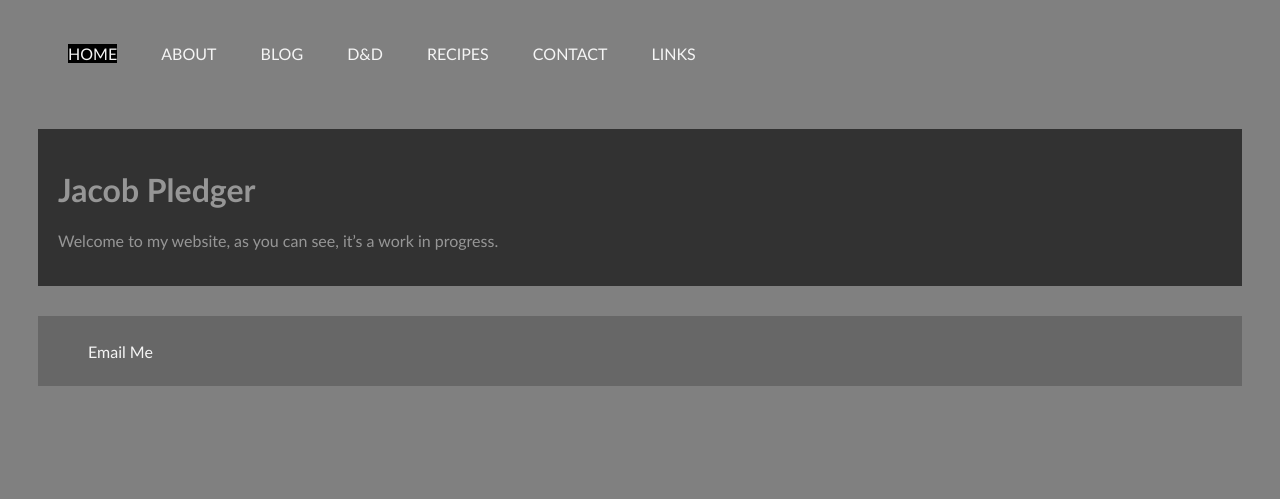
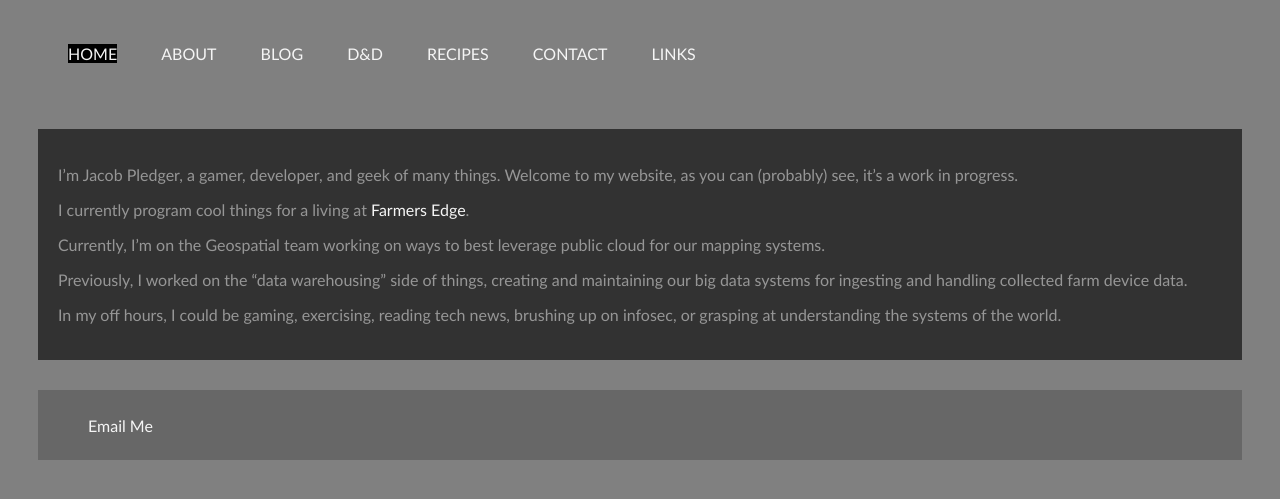
Before and after one commit to jacobpledger/website, a Jekyll site: the page built from index.md, in a window 1280 px wide. Shown: the top 499 px of the page. Built offline with Jekyll 4.4.1, drawn with Linux system fonts in a browser that asks for light colours.

Commit message:
updated main page

```diff
--- a/index.md
+++ b/index.md
@@ -2,6 +2,13 @@
 layout: default
 title: jacobpledger.com
 ---
-# Jacob Pledger
 
-Welcome to my website, as you can see, it's a work in progress.
+I'm Jacob Pledger, a gamer, developer, and geek of many things. Welcome to my website, as you can (probably) see, it's a work in progress.
+
+I currently program cool things for a living at <a href="https://www.farmersedge.ca">Farmers Edge</a>.
+
+Currently, I'm on the Geospatial team working on ways to best leverage public cloud for our mapping systems.
+
+Previously, I worked on the "data warehousing" side of things, creating and maintaining our big data systems for ingesting and handling collected farm device data.
+
+In my off hours, I could be gaming, exercising, reading tech news, brushing up on infosec, or grasping at understanding the systems of the world.
```
